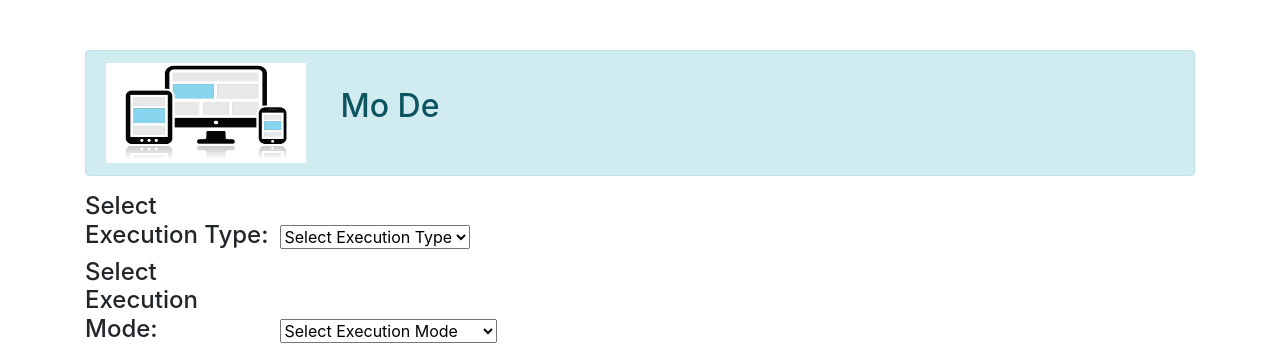
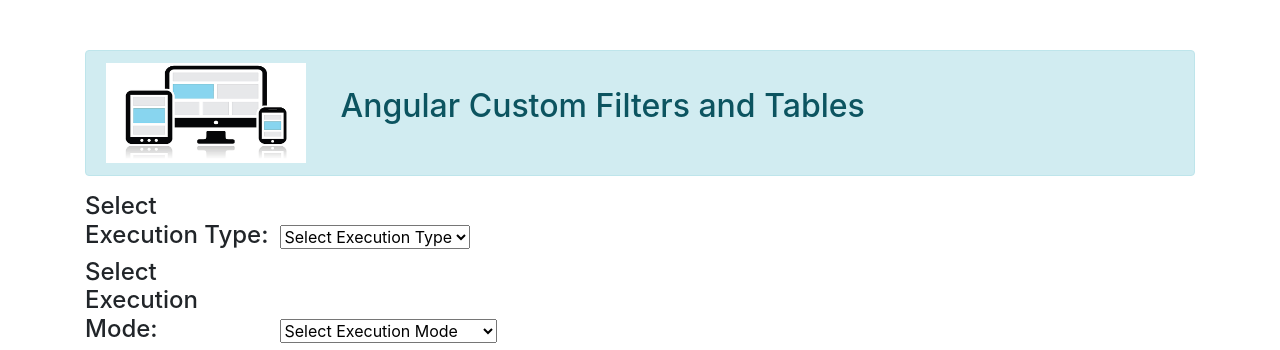
Before and after one commit to rajesh-babu/angular_projects, a plain HTML site: page customFilters_Tables/index.html in a window 1280 px wide. Shown: the top 350 px of the page. Drawn offline with nearby package versions, Linux system fonts and the light colour scheme.

Commit message:
Updated the project title.

```diff
--- a/customFilters_Tables/index.html
+++ b/customFilters_Tables/index.html
@@ -16,7 +16,7 @@
    <div class="container" ng-app="mobileApp" ng-controller="mainController">
       <div class="alert alert-info">
 	     <img src="assets/images/mobileDesktop.jpg" style="width:200px;height:100px; display: inline-block;"></img>
-         <h2 style="display: inline-block; padding-left:30px;"></i>  Mo De </h2>
+         <h2 style="display: inline-block; padding-left:30px;"></i>  Angular Custom Filters and Tables </h2>
       </div>
 
       <div class="project-location">
```
